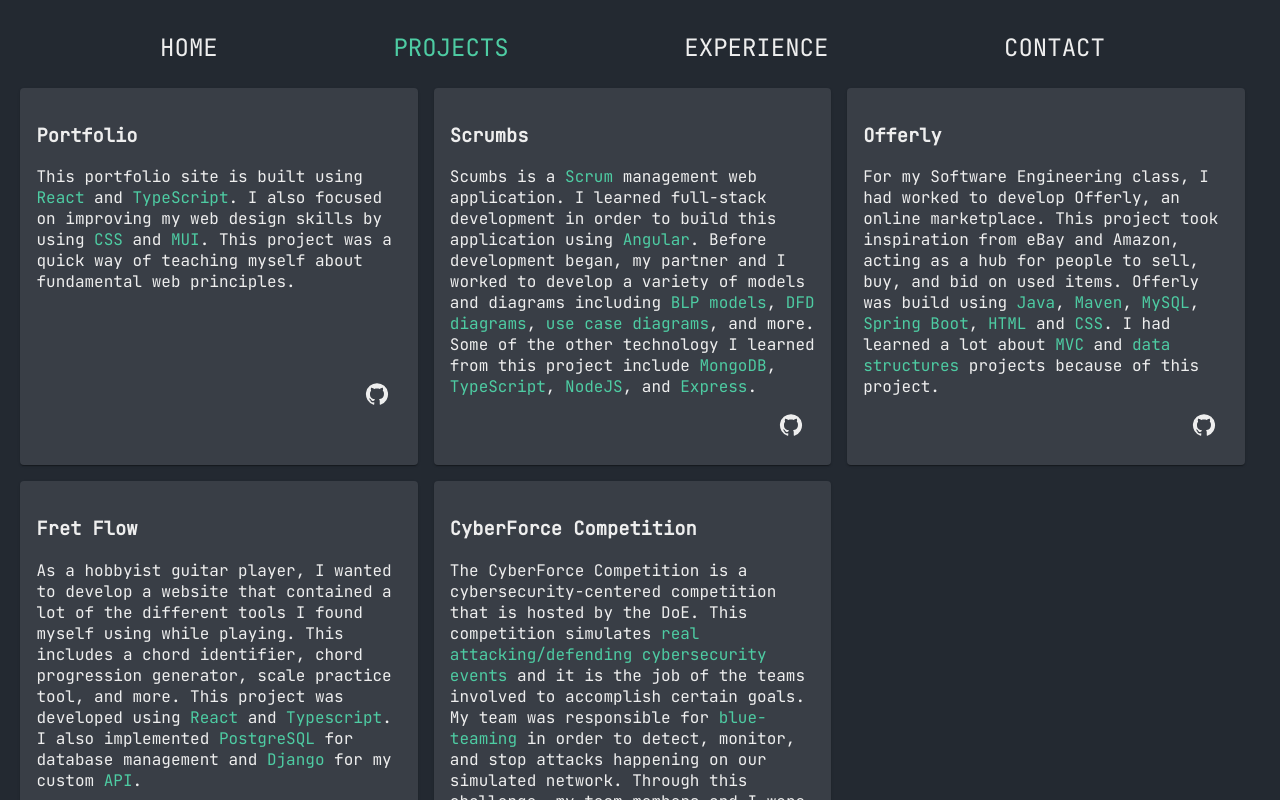
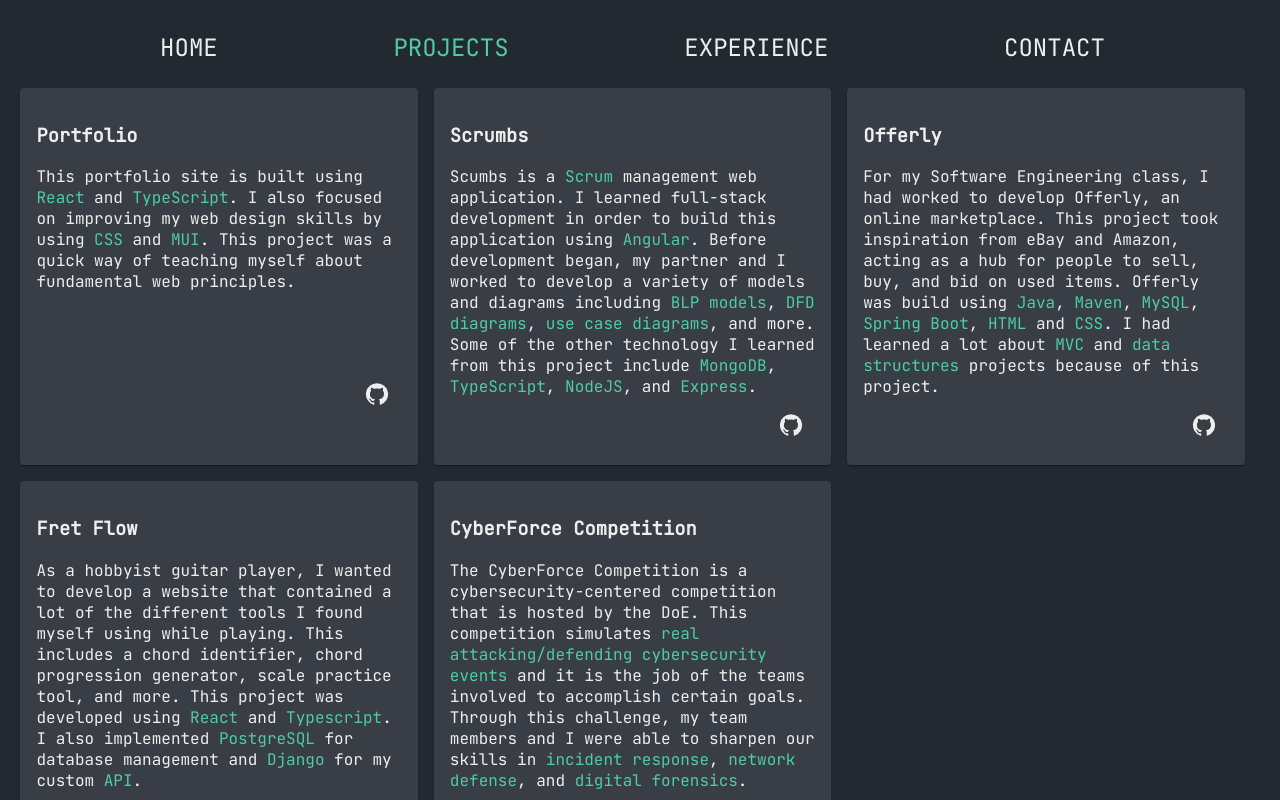
Before and after one commit to lukemcelligott/portfolio, a React (Create React App) app: page /projects in a window 1280 px wide. Shown: the top 800 px of the page. Built offline with nearby package versions, Linux system fonts and the light colour scheme.

Commit message:
projects fix

```diff
--- a/src/Components/ProjectsPage.tsx
+++ b/src/Components/ProjectsPage.tsx
@@ -114,7 +114,7 @@ function ProjectsPage() {
                                     CyberForce Competition
                                 </h3>
                                 <p className='font p-height'>
-                                    The CyberForce Competition is a cybersecurity-centered competition that is hosted by the DoE. This competition simulates <span className='skills'>real attacking/defending cybersecurity events</span> and it is the job of the teams involved to accomplish certain goals. My team was responsible for <span className='skills'>blue-teaming</span> in order to detect, monitor, and stop attacks happening on our simulated network. Through this challenge, my team members and I were able to sharpen our skills in <span className='skills'>incident response</span>, <span className='skills'>network defense</span>, and <span className='skills'>digital forensics</span>.
+                                    The CyberForce Competition is a cybersecurity-centered competition that is hosted by the DoE. This competition simulates <span className='skills'>real attacking/defending cybersecurity events</span> and it is the job of the teams involved to accomplish certain goals. Through this challenge, my team members and I were able to sharpen our skills in <span className='skills'>incident response</span>, <span className='skills'>network defense</span>, and <span className='skills'>digital forensics</span>.
                                 </p>
                                 <Link to={cyberforce} target="_blank" rel="noopener noreferrer">
                                     <LinkIcon className='github icons'></LinkIcon>
```
